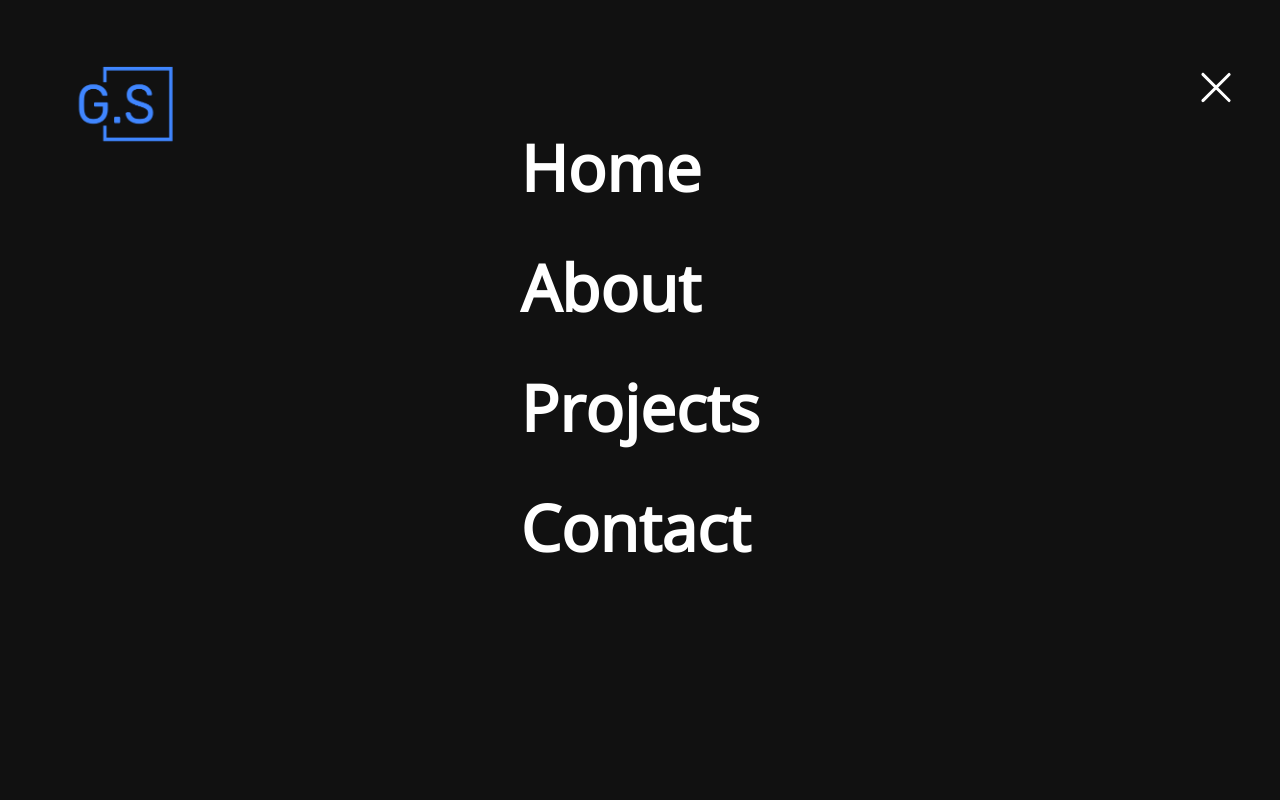
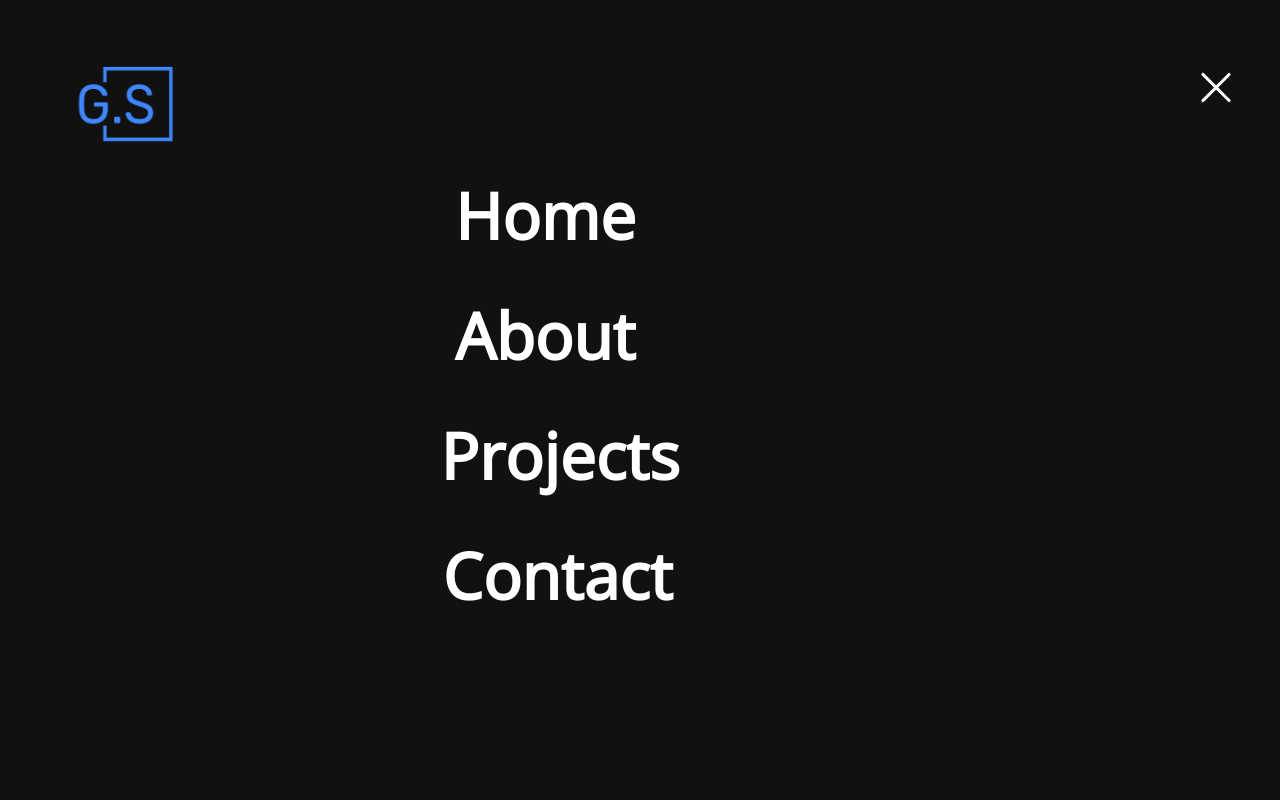
Before and after one commit to GauravShreenet/portfoliomain, a React (Create React App) app: page / in a window 1280 px wide. Both pictures are taken after a click on the button 1216 px from the left and 88 px from the top of the page. Shown: the top 800 px of the page. Built offline with nearby package versions, Linux system fonts and the light colour scheme.

Commit message:
added animation on menu while hover

```diff
--- a/src/App.css
+++ b/src/App.css
@@ -35,7 +35,6 @@ body {
 
 .menu ul li:hover {
     font-size: 4rem;
-    font-weight: bolder;
     width: auto;
     margin: 3vh 0;
 }
@@ -125,3 +124,29 @@ body {
 .hover-effect:hover {
     transform: translateX(10px);
 }
+
+.hover-slide {
+    display: inline-flex;
+    align-items: center;
+    transition: transform 0.3s ease;
+  }
+
+  .hover-slide {
+  transform: translateX(-25%);
+  transition: transform 0.5s ease;
+}
+
+  /* .hover-slide::before {
+    position: absolute;
+    left: 100%;
+    transform: translateX(100%);
+    transition: transform 0.3s ease;
+  } */
+
+  .hover-slide:hover {
+    transform: translateX(5px); /* Adjust the value to control the amount of slide */
+  }
+
+  .hover-slide:hover::before {
+    transform: translateX(0);
+  }
--- a/src/Pages/Home.js
+++ b/src/Pages/Home.js
@@ -13,7 +13,6 @@ export const Home = () => {
     const opacity = useTransform(scrollYProgress, [0, 0.5], [1, 0]);
     // const opacity1 = useTransform(scrollYProgress, [1, 0.5], [0, 1]);
     const scale = useTransform(scrollYProgress, [0, 0.5], [1, 0.8]);
-    // const position = useTransform(scrollYProgress, (pos) => pos === 1 ? "relative" : "fixed")
 
     return (
         <div className="container-md position-relative" id='home'>
@@ -33,19 +32,13 @@ export const Home = () => {
                 </div>
             </motion.div>
 
-            <div style={{ marginTop: '100vh' }}>
+            <div style={{ marginTop: '100vh', background: 'green' }}>
                 <div style={{ height: '150vh', width: '100%' }}>
-                    <div style={{ position: 'sticky', top: '40vh' }}>
-                        <div className="text-center" style={{ fontSize: '3rem', fontWeight: 'bold', fontFamily: 'Roboto, sans-serif' }}>
+                    <div className="overflow-hidden" style={{ position: 'sticky', top: '40vh' }}>
+                        <div className="text-center bg-success" style={{ fontSize: '3rem', fontWeight: 'bold', fontFamily: 'Roboto, sans-serif' }}>
                             Transforming ideas into interactive web experiences.
                         </div>
-                    </div>
-                </div>
-            </div>
-
-            <div className="row mt-5" id="contact">
-                <div className="col d-flex justify-content-center" style={{ marginTop: '100vh' }}>
-                    <div>
+                        <div>
                         <div className='contact'>
                             GET IN
                         </div>
@@ -53,6 +46,13 @@ export const Home = () => {
                             TOUCH
                         </div>
                     </div>
+                    </div>
+                </div>
+            </div>
+
+            <div className="row mt-5" id="contact">
+                <div className="col d-flex justify-content-center" style={{ marginTop: '100vh' }}>
+
 
                 </div>
                 <div className="z-2">
--- a/src/component/NavMenu.js
+++ b/src/component/NavMenu.js
@@ -3,19 +3,27 @@ import { Link } from 'react-router-dom';
 
 export const NavMenu = ({toggleMenu, isOpen}) => {
   return (
-    <div className='d-flex justify-content-center p-5'>
+    <div className='d-flex justify-content-center p-5 m-5'>
         <ul className="list-unstyled">
                             <li>
-                                <Link to="/" style={{textDecoration: 'none', color: 'white'}} onClick={()=> toggleMenu(isOpen)}>Home</Link>
+                              <div className='overflow-hidden' style={{width: "50vh"}}>
+                              <Link to="/" style={{textDecoration: 'none', color: 'white'}} onClick={()=> toggleMenu(isOpen)}><span className='hover-slide'><i class="fa-solid fa-arrow-right-long me-3" />Home</span></Link>
+                              </div>
                             </li>
                             <li>
-                            <Link to="/about" style={{textDecoration: 'none', color: 'white'}} onClick={()=> toggleMenu(isOpen)}>About</Link>
+                            <div className='overflow-hidden' style={{width: "50vh"}}>
+                            <Link to="/about" style={{textDecoration: 'none', color: 'white'}} onClick={()=> toggleMenu(isOpen)}><span className='hover-slide'><i class="fa-solid fa-arrow-right-long me-3" />About</span></Link>
+                            </div>
                             </li>
                             <li>
-                            <Link to="/project" style={{textDecoration: 'none', color: 'white'}} onClick={()=> toggleMenu(isOpen)}>Projects</Link>
+                            <div className='overflow-hidden' style={{width: "50vh"}}>
+                            <Link to="/project" style={{textDecoration: 'none', color: 'white'}} onClick={()=> toggleMenu(isOpen)}><span className='hover-slide'><i class="fa-solid fa-arrow-right-long me-3" />Projects</span></Link>
+                            </div>
                             </li>
                             <li>
-                            <Link to="/contact" style={{textDecoration: 'none', color: 'white'}} onClick={()=> toggleMenu(isOpen)}>Contact</Link>
+                            <div className='overflow-hidden' style={{width: "50vh"}}>
+                            <Link to="/contact" style={{textDecoration: 'none', color: 'white'}} onClick={()=> toggleMenu(isOpen)}><span className='hover-slide'><i class="fa-solid fa-arrow-right-long me-3" />Contact</span></Link>
+                            </div>
                             </li>
                         </ul>
     </div>
```
